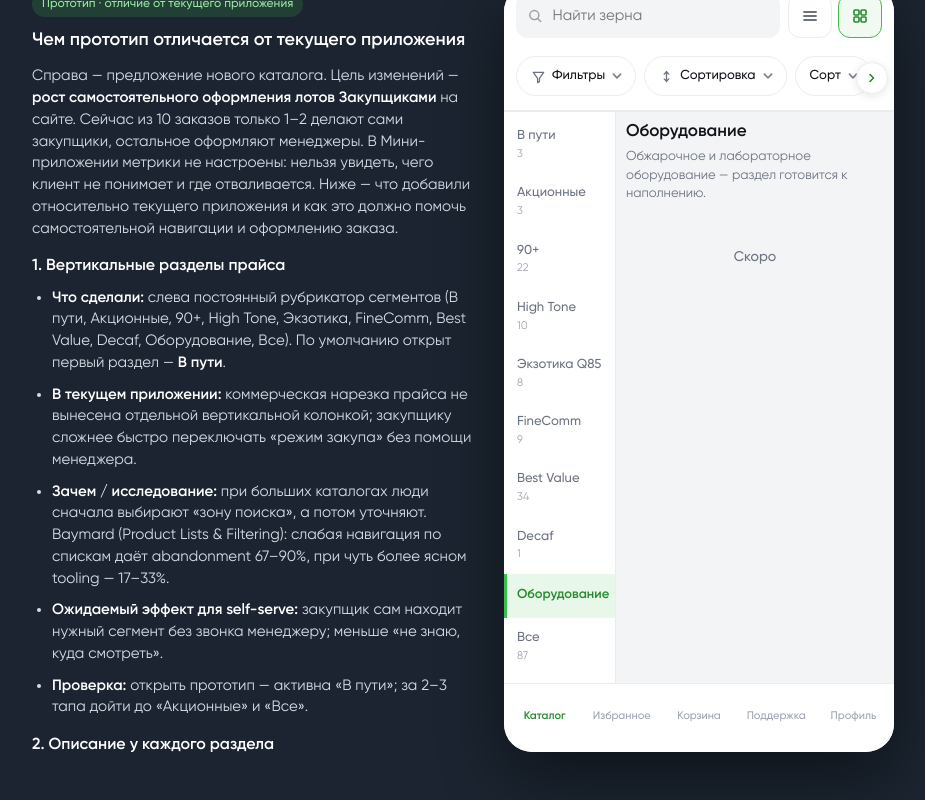
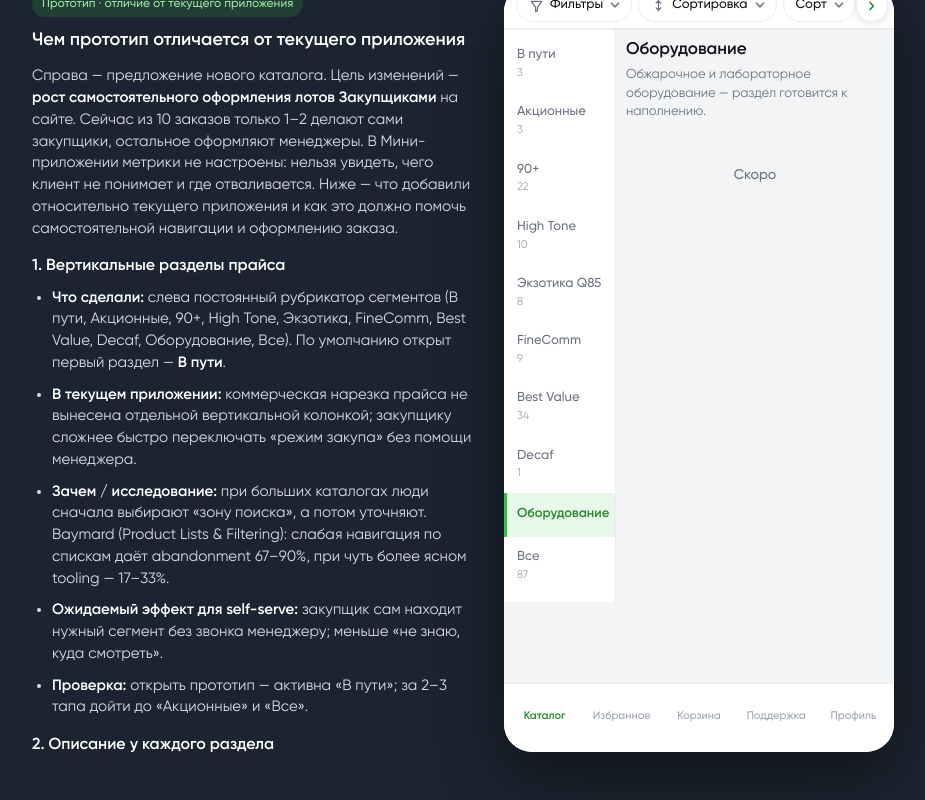
Before and after one commit to lidee4ka/beanabox-catalog-redesign, a plain HTML site: page index.html in a window 1280 px wide. Both pictures are taken after a click on the button "Оборудование". Shown: the part 44-844 px from the top of the page, without its empty margins (177-1102 px from the left). Drawn offline with Linux system fonts and the light colour scheme.

Commit message:
Обновления вёрстки

```diff
--- a/index.html
+++ b/index.html
@@ -93,17 +93,14 @@
       -webkit-overflow-scrolling: touch;
     }
     .sticky-bar {
-      position: sticky;
-      top: 0;
-      z-index: 6;
       background: #fff;
-      box-shadow: 0 1px 0 var(--line);
+      flex: none;
     }
     .catalog-row {
       display: flex;
       align-items: flex-start;
       background: var(--bg);
-      min-height: calc(var(--catalog-scroll-h, 680px) - var(--sticky-offset, 108px));
+      min-height: calc(var(--catalog-scroll-h, 680px) - var(--sticky-offset, 52px));
     }
     .brand {
       display: flex;
@@ -144,7 +141,7 @@
     .transit-banner span:last-child { color: var(--green-d); font-weight: 600; white-space: nowrap; }
 
     .toolbar {
-      padding: 10px 12px 8px;
+      padding: 8px 12px 4px;
       background: #fff;
       flex: none;
     }
@@ -166,9 +163,12 @@
     .view-btns button.on { border-color: var(--green); color: var(--green-d); background: rgba(61,190,74,.08); }
 
     .chips-wrap {
-      position: relative;
+      position: sticky;
+      top: 0;
+      z-index: 6;
       background: #fff;
       border-bottom: 1px solid var(--line);
+      box-shadow: 0 1px 0 var(--line);
       flex: none;
       transition: background .4s ease, box-shadow .4s ease;
     }
@@ -176,10 +176,10 @@
     .chips-wrap.scroll-glow,
     .chips-wrap.is-scrolling {
       background: linear-gradient(180deg, #fff 0%, #f4fbf5 52%, #e8f6ea 100%);
-      box-shadow: inset 0 -1px 0 rgba(61, 190, 74, .16);
+      box-shadow: 0 1px 0 rgba(61, 190, 74, .16), inset 0 -1px 0 rgba(61, 190, 74, .16);
     }
     .chips-row {
-      display: flex; gap: 8px; padding: 10px 36px 14px 12px;
+      display: flex; gap: 6px; padding: 4px 36px 6px 12px;
       overflow-x: auto; overflow-y: hidden; flex: none; background: transparent;
       scrollbar-width: none;
       scroll-behavior: smooth;
@@ -297,11 +297,11 @@
     }
     .chip {
       flex: none; border: 1px solid var(--line); background: #fff;
-      border-radius: 999px; padding: 9px 12px 9px 14px;
+      border-radius: 999px; padding: 6px 10px 6px 12px;
       font: inherit; font-size: 13px; font-weight: 500; color: var(--ink);
       cursor: pointer; white-space: nowrap;
       display: inline-flex; align-items: center; gap: 6px;
-      min-height: 40px;
+      min-height: 34px;
     }
     .chip .chip-icon { flex: none; width: 15px; height: 15px; color: var(--mute); }
     .chip .chip-chevron { flex: none; width: 12px; height: 12px; color: var(--mute); opacity: .88; }
@@ -312,9 +312,9 @@
       width: var(--rail-w);
       flex: none;
       position: sticky;
-      top: var(--sticky-offset, 108px);
+      top: var(--sticky-offset, 52px);
       align-self: flex-start;
-      max-height: calc(var(--catalog-scroll-h, 680px) - var(--sticky-offset, 108px));
+      max-height: calc(var(--catalog-scroll-h, 680px) - var(--sticky-offset, 52px));
       overflow-y: auto;
       border-right: 1px solid var(--line);
       background: #fff;
@@ -717,7 +717,7 @@
     }
 
     .lrow {
-      display: flex; flex-direction: column; gap: 6px; background: #fff; border-radius: 14px; padding: 10px 12px;
+      display: flex; flex-direction: column; gap: 2px; background: #fff; border-radius: 14px; padding: 10px 12px;
       box-shadow: 0 4px 14px rgba(17,19,24,.06);
       width: 100%; max-width: 100%; min-width: 0;
       border: 0; text-align: left; font: inherit; cursor: pointer; color: inherit;
@@ -913,11 +913,11 @@
 
       <h2>4. Sticky: поиск, фильтры и разделы</h2>
       <ul>
-        <li><strong>Что сделали:</strong> при скролле каталога поиск, строка фильтров и вертикальный рубрикатор остаются на экране (sticky).</li>
+        <li><strong>Что сделали:</strong> при скролле каталога строка фильтров остаётся на экране (sticky); поиск уезжает вверх.</li>
         <li><strong>В текущем приложении:</strong> при длинном листинге инструменты уточнения уезжают — приходится возвращаться наверх или бросать самостоятельный отбор.</li>
         <li><strong>Зачем / исследование:</strong> Baymard рекомендует на mobile держать Filter/Sort доступными при скролле. Etsy (pilters): sticky-фильтры после применения дали +5% engagement и +0.6% conversion. DeoDap (CrowAI): sticky Sort &amp; Filter → +40.75% conversion, +24.55% filter interactions.</li>
         <li><strong>Ожидаемый эффект для self-serve:</strong> можно уточнять заказ mid-scroll, не теряя контекст — выше шанс довести оформление самому.</li>
-        <li><strong>Проверка:</strong> проскроллить далеко вниз — чипы и левое меню на месте, док внизу.</li>
+        <li><strong>Проверка:</strong> проскроллить далеко вниз — чипы фильтров наверху, поиск уже уехал; док внизу.</li>
       </ul>
 
       <h2>5. Намёк на фильтры при первом скролле</h2>
@@ -980,6 +980,7 @@
               </div>
             </div>
           </div>
+        </div>
         <div class="chips-wrap" id="chipsWrap">
           <div class="chips-fade left" aria-hidden="true"></div>
           <button type="button" class="chips-back" id="chipsBack" aria-label="Листать фильтры влево" title="Назад">
@@ -1000,7 +1001,6 @@
           <button type="button" class="chips-more" id="chipsMore" aria-label="Ещё фильтры — листать вправо" title="Ещё фильтры">
             <svg width="12" height="12" viewBox="0 0 12 12" aria-hidden="true"><path d="M4 2.5L7.5 6 4 9.5" fill="none" stroke="currentColor" stroke-width="1.6" stroke-linecap="round" stroke-linejoin="round"/></svg>
           </button>
-          </div>
         </div>
         <div class="catalog-row" id="catalogRow">
           <nav class="sidebar" id="sidebar" aria-label="Сегменты прайса"></nav>
@@ -2519,13 +2519,33 @@
       });
     }
 
+    function scrollCatalogToTop() {
+      const phoneScroll = document.getElementById("phoneScroll");
+      const chipsWrap = document.getElementById("chipsWrap");
+      if (!phoneScroll || !chipsWrap) return;
+      const y =
+        chipsWrap.getBoundingClientRect().top -
+        phoneScroll.getBoundingClientRect().top +
+        phoneScroll.scrollTop;
+      phoneScroll.scrollTo({ top: Math.max(0, Math.round(y)), behavior: "auto" });
+    }
+
     function setTab(tabId) {
       state.tab = tabId;
       renderSidebar();
       renderProducts();
       updateChipStates();
+      scrollCatalogToTop();
+      requestAnimationFrame(() => {
+        updateLayoutMetrics();
+        scrollCatalogToTop();
         const active = document.querySelector(`.tab-item[data-tab="${tabId}"]`);
-      if (active) active.scrollIntoView({ block: "nearest" });
+        const side = document.getElementById("sidebar");
+        if (active && side) {
+          const top = active.offsetTop - side.clientHeight / 2 + active.offsetHeight / 2;
+          side.scrollTo({ top: Math.max(0, top), behavior: "auto" });
+        }
+      });
     }
 
     function cloneFilters(f) {
@@ -2798,12 +2818,12 @@
 
     function updateLayoutMetrics() {
       const phone = document.getElementById("phone");
-      const stickyBar = document.getElementById("stickyBar");
+      const chipsWrap = document.getElementById("chipsWrap");
       const catalogRow = document.getElementById("catalogRow");
       const phoneScroll = document.getElementById("phoneScroll");
       const dock = phone ? phone.querySelector(".dock") : null;
-      if (!phone || !stickyBar || !catalogRow) return;
-      const barH = stickyBar.offsetHeight;
+      if (!phone || !chipsWrap || !catalogRow) return;
+      const barH = chipsWrap.offsetHeight;
       const scrollH = (phoneScroll ? phoneScroll.clientHeight : phone.clientHeight - (dock ? dock.offsetHeight : 0));
       catalogRow.style.setProperty("--sticky-offset", barH + "px");
       catalogRow.style.setProperty("--catalog-scroll-h", scrollH + "px");
@@ -2882,11 +2902,11 @@
 
     function watchChipsStickyHint() {
       const phoneScroll = document.getElementById("phoneScroll");
-      const stickyBar = document.getElementById("stickyBar");
-      if (!phoneScroll || !stickyBar) return;
+      const chipsWrap = document.getElementById("chipsWrap");
+      if (!phoneScroll || !chipsWrap) return;
       phoneScroll.addEventListener("scroll", pulseChipsScrollGlow, { passive: true });
       const onStuck = () => {
-        const stuck = stickyBar.getBoundingClientRect().top <= phoneScroll.getBoundingClientRect().top + 1;
+        const stuck = chipsWrap.getBoundingClientRect().top <= phoneScroll.getBoundingClientRect().top + 1;
         if (stuck) {
           playChipsHint();
           phoneScroll.removeEventListener("scroll", onStuck);
```
Lines whose indentation alone changed are shown as unchanged.
